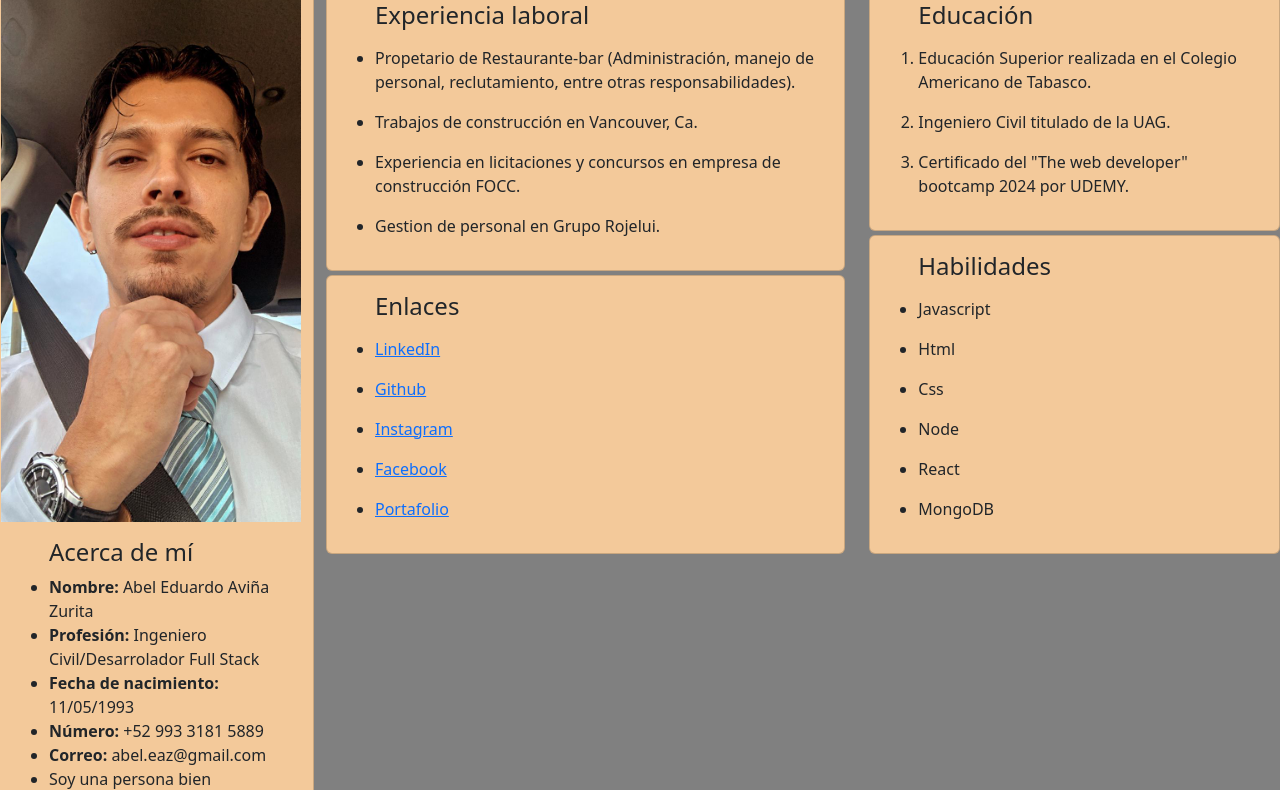
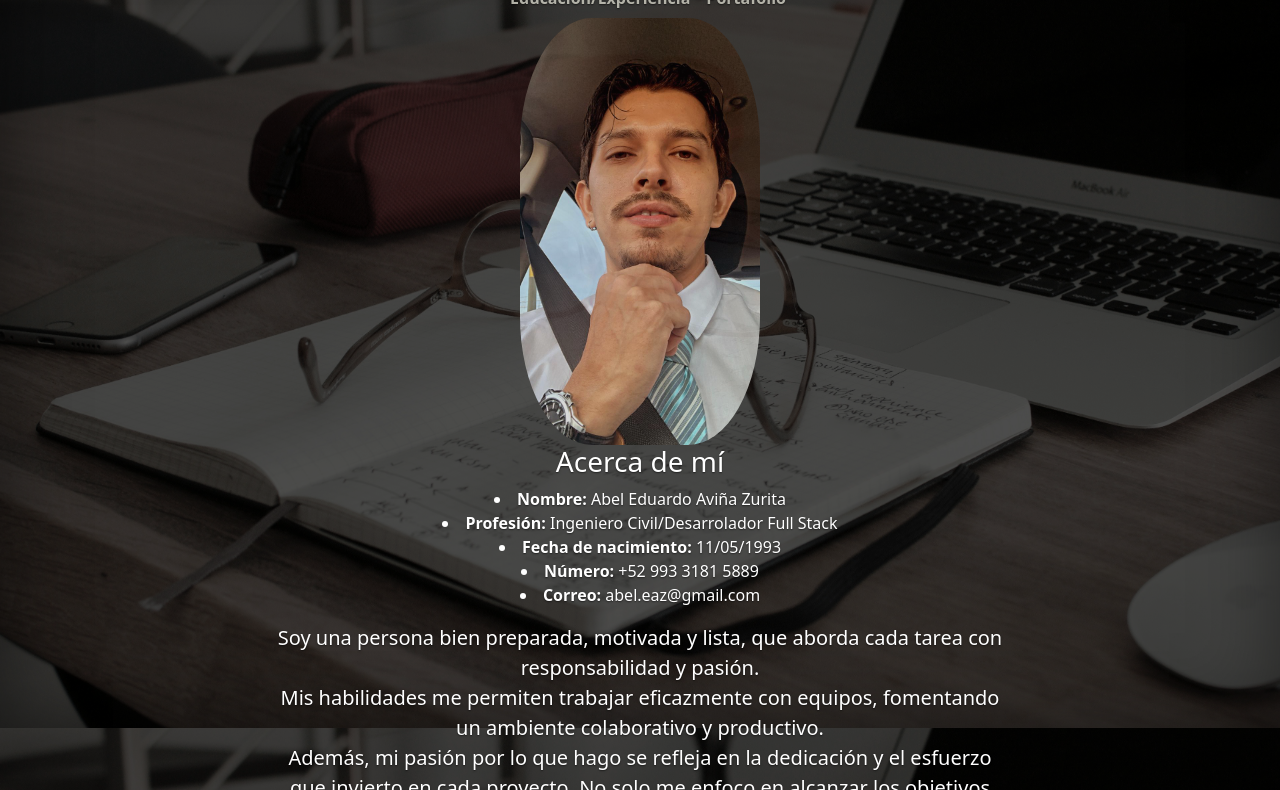
Before and after one commit to JuandryDg/AbelAvinaZ.github.io, a plain HTML site: page index.html in a window 1280 px wide. Shown: the part 72-862 px from the top of the page. Drawn offline with nearby package versions, Linux system fonts and the light colour scheme.

Commit message:
arreglo de la prueba del CV

```diff
--- a/index.html
+++ b/index.html
@@ -5,94 +5,62 @@
     <meta charset="UTF-8">
     <meta name="viewport" content="width=device-width, initial-scale=1.0">
     <title>Curriculum Vitae</title>
-    <link rel="stylesheet" href="public/css/cv.css">
+
+    <link rel="stylesheet" href="public/css/home.css">
+
     <link href="https://cdn.jsdelivr.net/npm/bootstrap@5.3.3/dist/css/bootstrap.min.css" rel="stylesheet"
         integrity="sha384-QWTKZyjpPEjISv5WaRU9OFeRpok6YctnYmDr5pNlyT2bRjXh0JMhjY6hW+ALEwIH" crossorigin="anonymous">
 
+
+    <script src="https://kit.fontawesome.com/dcfb381418.js" crossorigin="anonymous"></script>
+
+
 </head>
 
-<body class="style">
+<body class="d-flex text-center text-white">
+    <div class="cover-container w-100 h-100 d-flex p-3 mx-auto flex-column">
+        <header class="mb-auto">
             <div>
-        <h1 class="text-center">Curriculum Vitae</h1>
+                <h2 class="float-md-left mb-0">Abel Eduardo Aviña Zurita</h2>
+                <nav class="nav nav-masthead justify-content-center float-md-right">
+                    <a class="nav-link atajo" aria-current="page" href="views/educacion.html">Educación/Experiencia</a>
+                    <a class="nav-link atajo" aria-current="page" href="views/portafolio.html">Portafolio</a>
+                </nav>
             </div>
-        <div class="row">
-            <div class="card col-sm-3">
-                <img src="public/img/cv foto.jpeg" style="width: 100%; height: auto;"
-                    class="card-img-top d-block float-start mx-auto mt-1" alt="foto de perfil">
-                <div class="card-body">
-                    <ul>
-                        <h4 class="card-title">Acerca de mí</h5>
+        </header>
+        <main class="px-3" id="acercaDeMi">
+            <img src="public/img/cv foto.jpeg" alt="fotoCV">
+            <h3>Acerca de mí</h3>
             <li><b>Nombre: </b>Abel Eduardo Aviña Zurita</li>
             <li><b>Profesión:</b> Ingeniero Civil/Desarrolador Full Stack</li>
             <li><b>Fecha de nacimiento:</b> 11/05/1993</li>
             <li><b>Número:</b> +52 993 3181 5889</li>
             <li><b>Correo:</b> abel.eaz@gmail.com</li>
-                            <li class="card-text">Soy una persona bien preparada, motivada y lista, que aborda cada tarea con responsabilidad y pasión. Mis habilidades me permiten trabajar eficazmente con equipos, fomentando un ambiente colaborativo y productivo.
-                            </li>
-                        </ul>
+            <p class="lead my-3">
+                Soy una persona bien preparada, motivada y lista, que aborda cada tarea con responsabilidad y pasión.
+                <br>
+                Mis habilidades me permiten trabajar eficazmente con equipos, fomentando un ambiente colaborativo y
+                productivo. <br>
+                Además, mi pasión por lo que hago se refleja en la dedicación y el esfuerzo que invierto en cada
+                proyecto. No solo me enfoco en alcanzar los objetivos establecidos, sino también en superar las
+                expectativas, aportando un valor añadido en cada tarea que realizo.
+            </p>
+        </main>
+        <footer class="mt-auto text-white-50"> Contacto:
+            <a href="https://www.facebook.com/abel.avina.12"><i class="fa-brands fa-facebook"></i></a>
+            <a href="linkedin.com/in/abel-aviña-324827188"><i class="fa-brands fa-linkedin"></i></a>
+            <a href="https://www.instagram.com/abelavina/?next=%2F"><i class="fa-brands fa-instagram"></i></a>
+            <a href="https://github.com/AbelAvinaZ/"><i class="fa-brands fa-github"></i></a>
+
+        </footer>
     </div>
-            </div>
-            <div class="col-sm-5">
-                <div class="card experienciaLaboral">
-                    <div class="card-body">
-                        <ul class="card-text">
-                            <h4 class="card-title mb-3">Experiencia laboral</h5>
-                                <li class="mb-3">Propetario de Restaurante-bar (Administración, manejo de personal,
-                                    reclutamiento, entre
-                                    otras responsabilidades). </li>
-                                <li class="mb-3">Trabajos de construcción en Vancouver, Ca.</li>
-                                <li class="mb-3">Experiencia en licitaciones y concursos en empresa de construcción
-                                    FOCC.
-                                </li>
-                                <li class="mb-3">Gestion de personal en Grupo Rojelui.</li>
-                        </ul>
-                    </div>
-                </div>
-                <div class="card enlaces mt-1">
-                    <div class="card-body">
-                        <ul class="card-text">
-                            <h4 class="card-title mb-3">Enlaces</h5>
-                                <li class="mb-3"><a href="linkedin.com/in/abel-aviña-324827188">LinkedIn</a></li>
-                                <li class="mb-3"><a href="https://github.com/AbelAvinaZ/">Github</a></li>
-                                <li class="mb-3"><a href="https://www.instagram.com/abelavina/?next=%2F">Instagram</a>
-                                </li>
-                                <li class="mb-3"><a href="https://www.facebook.com/abel.avina.12">Facebook</a></li>
-                                <li class="mb-3"><a href="portafolio.html">Portafolio</a></li>
-                        </ul>
-                    </div>
-                </div>
-            </div>
-            <div class="col-sm-4">
-                <div class="card educacion">
-                    <div class="card-body">
-                        <ol class="card-text">
-                            <h4 class="card-title mb-3">Educación</h5>
-                                <li class="mb-3">Educación Superior realizada en el Colegio Americano de Tabasco.</li>
-                                <li class="mb-3">Ingeniero Civil titulado de la UAG.</li>
-                                <li class="mb-3">Certificado del "The web developer" bootcamp 2024 por UDEMY.</li>
-                        </ol>
-                    </div>
-                </div>
-                <div class="card habilidades mt-1">
-                    <div class="card-body">
-                        <ul class="card-text">
-                            <h4 class="card-title mb-3">Habilidades</h5>
-                                <li class="mb-3">Javascript</li>
-                                <li class="mb-3">Html</li>
-                                <li class="mb-3">Css</li>
-                                <li class="mb-3">Node</li>
-                                <li class="mb-3">React</li>
-                                <li class="mb-3">MongoDB</li>
-                        </ul>
-                    </div>
-                </div>
-            </div>
-        </div>
+
 
 
     <script src="https://cdn.jsdelivr.net/npm/bootstrap@5.3.3/dist/js/bootstrap.bundle.min.js"
         integrity="sha384-YvpcrYf0tY3lHB60NNkmXc5s9fDVZLESaAA55NDzOxhy9GkcIdslK1eN7N6jIeHz"
         crossorigin="anonymous"></script>
+
 </body>
 
 </html>
--- a/public/css/cv.css
+++ /dev/null
@@ -1,24 +0,0 @@
-
-body.style {
-    background-color: grey;
-}
-
-div.card {
-    background-color: #f3c99a;
-}
-
-.experienciaLaboral {
-    padding-bottom: auto;
-}
-
-.educacion {
-    padding-bottom: auto;
-}
-
-.capturas {
-    width: 40%;
-}
-
-table.table {
-    text-align: center;
-}
--- /dev/null
+++ b/public/css/edu.css
@@ -0,0 +1,25 @@
+body {
+    background-image: linear-gradient(rgba(0, 0, 0, 0.5), rgba(0, 0, 0, 0.5)),
+    url(../img/fondoEducacion.jpg);
+    background-position: center;
+    background-size: cover;
+    height: 100vh;
+    text-shadow: 0 0.05rem 0.1rem rgba(0, 0, 0, 0.5);
+    box-shadow: inset 0 0 5rem rgba(0, 0, 0, 0.5);
+}
+
+.nav-link.atajo {
+    padding: 0.25rem 0;
+    font-weight: 700;
+    color: rgba(207, 205, 194, 0.849);
+    margin-left: 1rem;
+    border-bottom: 0.25rem solid transparent;
+}
+
+.nav-link.atajo:hover{
+    color: rgba(255, 255, 255, 0.096);
+}
+
+main {
+    margin-bottom: 15rem;
+}
--- /dev/null
+++ b/public/css/home.css
@@ -0,0 +1,40 @@
+body {
+    background-image: linear-gradient(rgba(0, 0, 0, 0.7), rgba(0, 0, 0, 0.7)),
+    url(../img/Fondo\ para\ Home.jpg);
+    background-size: cover;
+    background-position: center;
+    height: 100vh;
+    text-shadow: 0 0.05rem 0.1rem rgba(0, 0, 0, 0.5);
+    box-shadow: inset 0 0 5rem rgba(0, 0, 0, 0.5);
+}
+
+
+.nav-link.atajo {
+    padding: 0.25rem 0;
+    font-weight: 700;
+    color: rgba(207, 205, 194, 0.849);
+    margin-left: 1rem;
+    border-bottom: 0.25rem solid transparent;
+}
+
+.nav-link.atajo:hover{
+    color: rgba(255, 255, 255, 0.096);
+}
+
+.lead {
+    margin-inline: 15rem;
+}
+
+img {
+    width: 30vh;
+    height: auto;
+    border-radius: 30%;
+    opacity: .8;
+}
+
+
+@media (max-width: 768px) {
+    .lead {
+      margin: auto;
+    }
+  }
```
Also changed, not shown: views/educacion.html (added, +64 -0 lines), views/portafolio.html (added, +11 -0 lines), public/img/Fondo para Home.jpg (added), 1 other file. Lines whose indentation alone changed are shown as unchanged.
